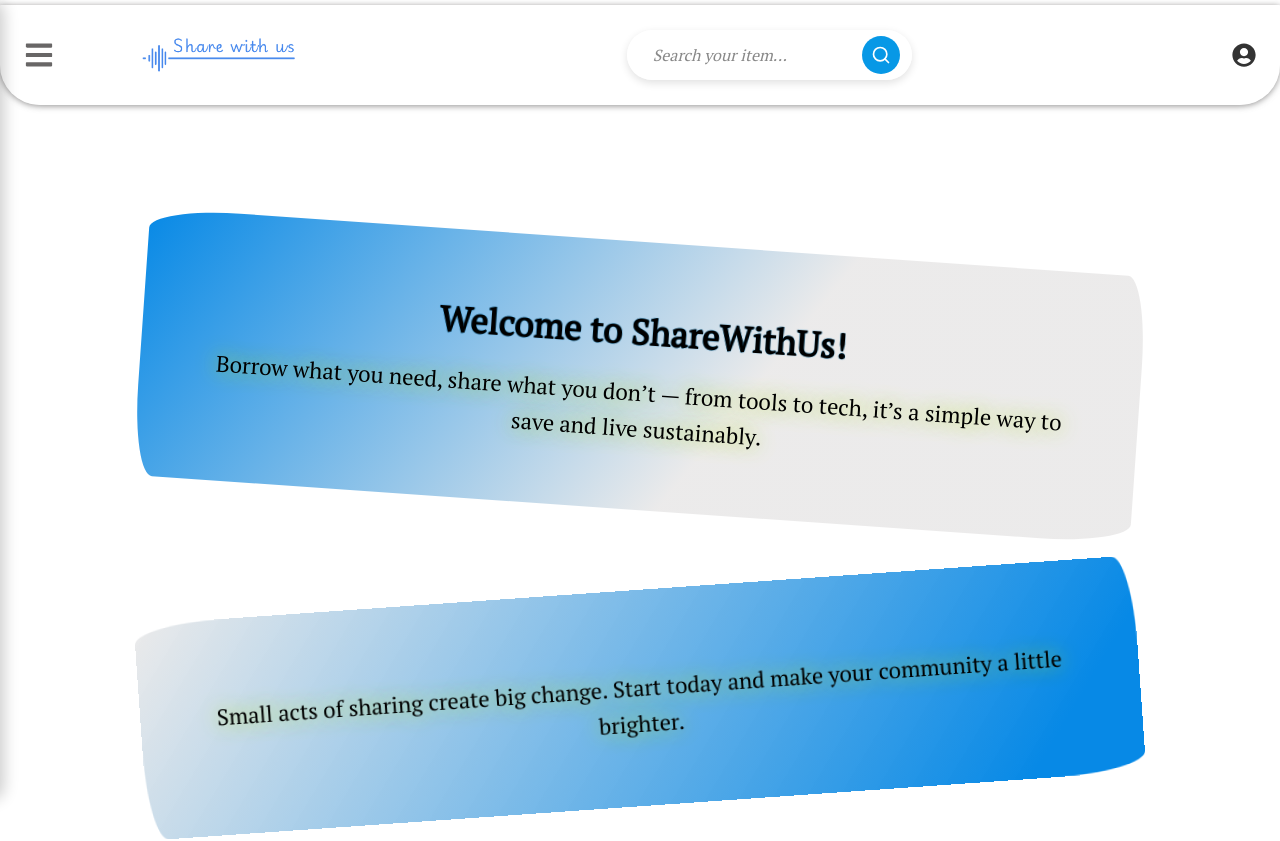
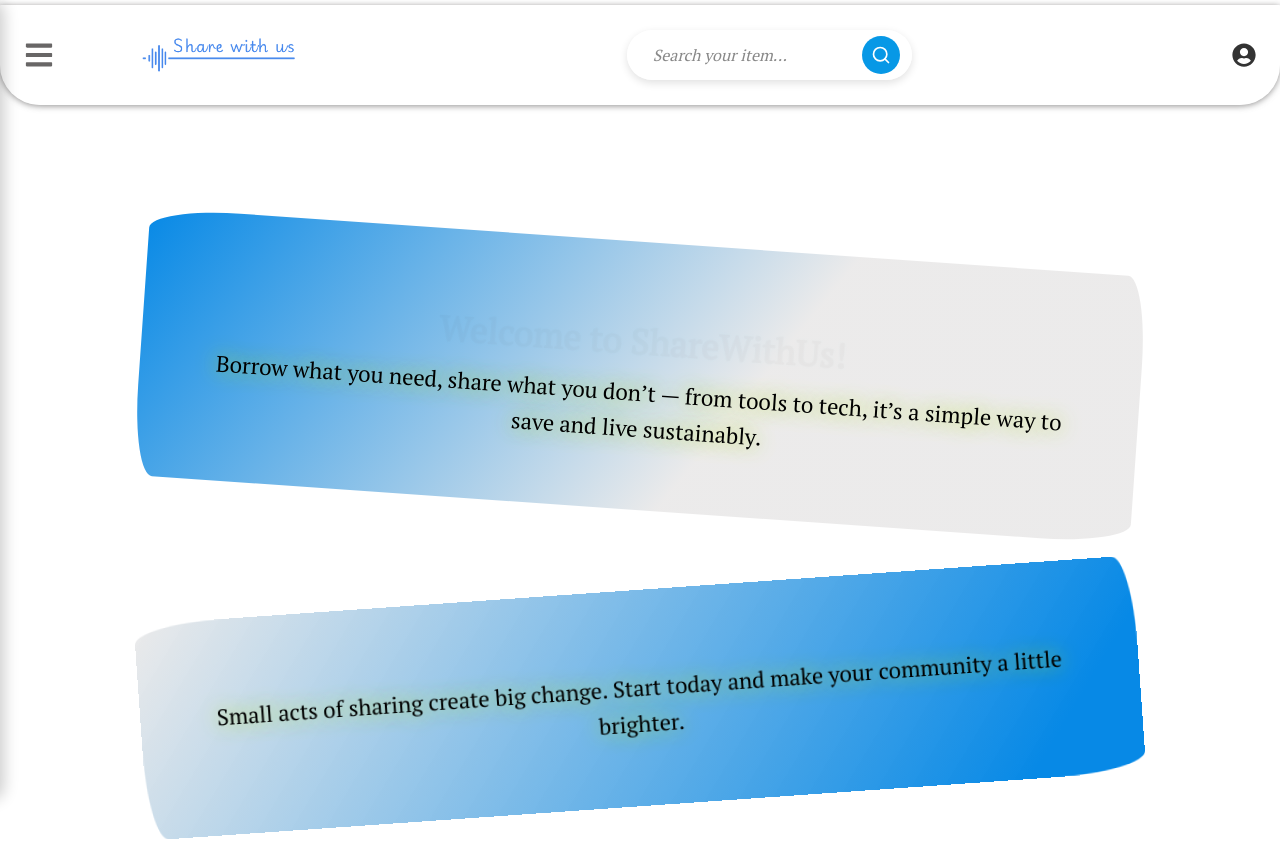
Before and after one commit to HackYourFutureProjects/c51-final-project-group-A, a React (Vite) app in the folder client/: page / in a window 1280 px wide. Shown: the top 841 px of the page. Built offline with nearby package versions, Linux system fonts and the light colour scheme; no server answers.

Commit message:
add new feature to explain text

```diff
--- a/client/src/components/ExplainText.css
+++ b/client/src/components/ExplainText.css
@@ -14,7 +14,7 @@
   color: #000000;
   margin-bottom: 1rem;
   overflow: hidden;
-  animation: fadeIn 2s ease forwards;
+  animation: fadeIn 2s infinite;
   text-shadow: 0 0 1px #0798e6;
 }
 
```
